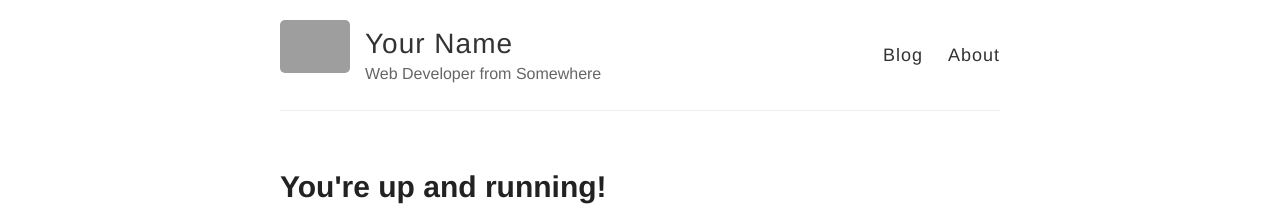
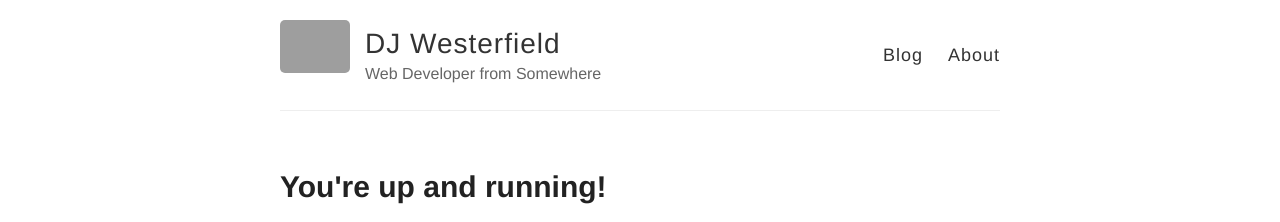
Before and after one commit to djwesterfield/personal, a Jekyll site: the page built from blog/index.html, in a window 1280 px wide. Shown: the top 222 px of the page. Built offline with Jekyll 4.4.1, drawn with Linux system fonts in a browser that asks for light colours; grey boxes are pictures that could not be loaded.

Commit message:
added gem

```diff
--- a/blog/_config.yml
+++ b/blog/_config.yml
@@ -3,7 +3,7 @@
 #
 
 # Name of your site (displayed in the header)
-name: Your Name
+name: DJ Westerfield
 
 # Short bio or description (displayed in the header)
 description: Web Developer from Somewhere
@@ -84,3 +84,5 @@ exclude:
   - LICENSE
   - README.md
   - CNAME
+# Gems
+gems: [jekyll-paginate]
```
